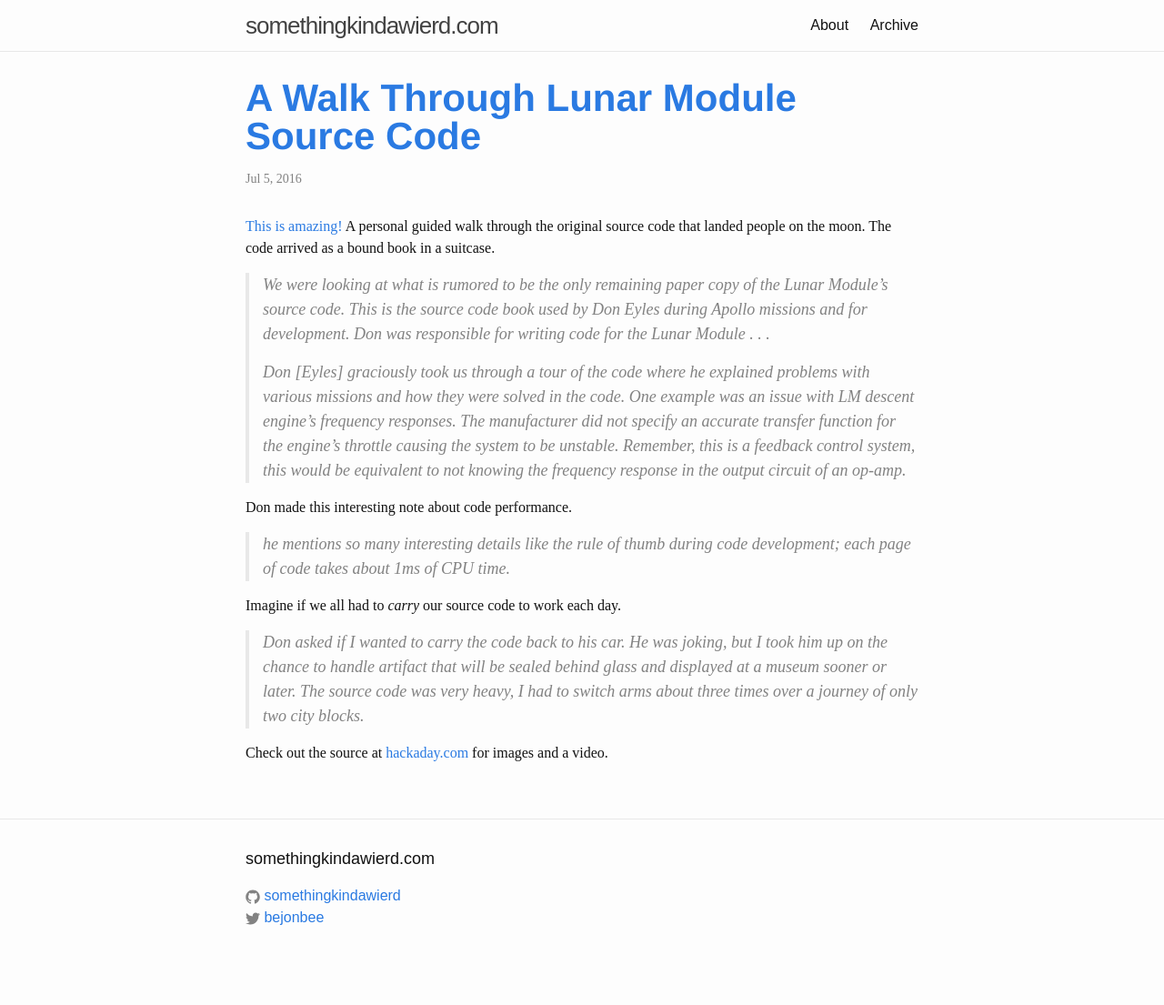
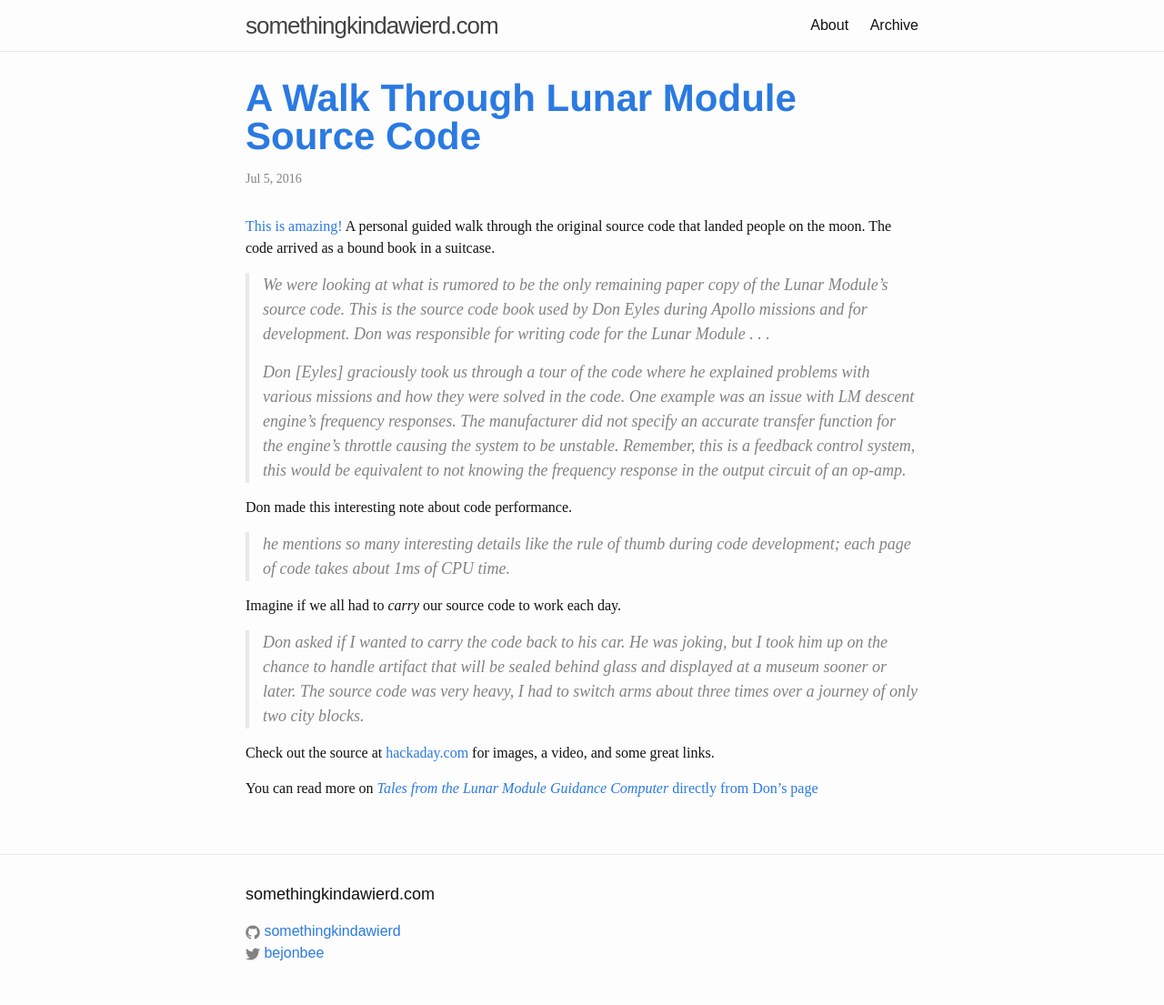
Before and after one commit to jonathan-beebe/somethingkindawierd.github.com, a Jekyll site: the page built from _posts/2016-07-05-a-walk-through-lunar-module-source-code.md, in a window 1280 px wide. Shown: the whole page at 91% size. Built offline with Jekyll 4.4.1, drawn with Linux system fonts in a browser that asks for light colours; before the commit the page ends 1066 px from its top, so only the background shows below that.

Commit message:
added more lunar module links

```diff
--- a/_posts/2016-07-05-a-walk-through-lunar-module-source-code.md
+++ b/_posts/2016-07-05-a-walk-through-lunar-module-source-code.md
@@ -17,6 +17,9 @@ Imagine if we all had to _carry_ our source code to work each day.
 
 > Don asked if I wanted to carry the code back to his car. He was joking, but I took him up on the chance to handle artifact that will be sealed behind glass and displayed at a museum sooner or later. The source code was very heavy, I had to switch arms about three times over a journey of only two city blocks.
 
-Check out the source at [hackaday.com][1] for images and a video.
+Check out the source at [hackaday.com][1] for images, a video, and some great links.
+
+You can read more on [_Tales from the Lunar Module Guidance Computer_ directly from Don’s page][2]
 
 [1]: http://hackaday.com/2016/07/05/don-eyles-walks-us-through-the-lunar-module-source-code/
+[2]: http://www.doneyles.com/LM/Tales.html
```
